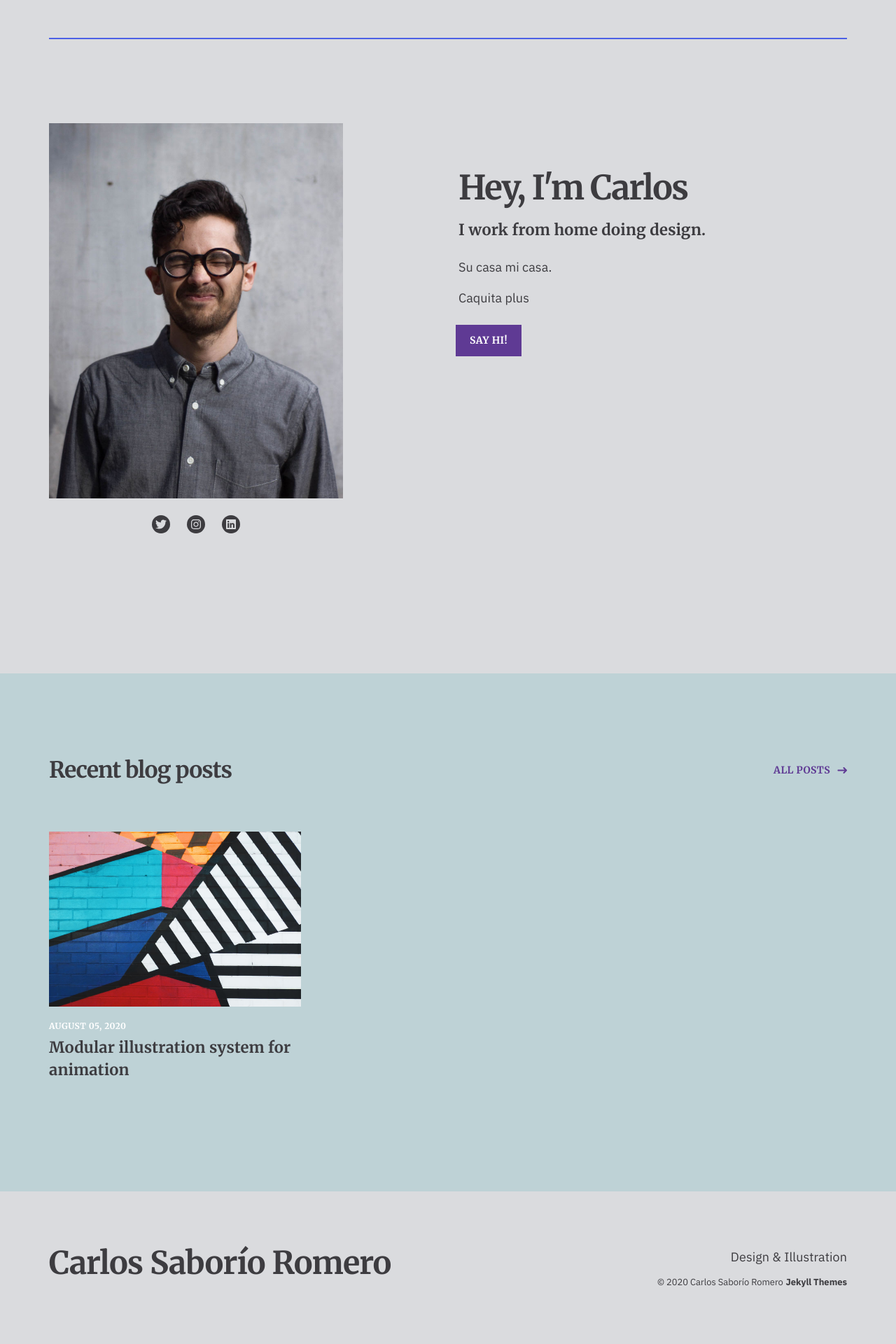
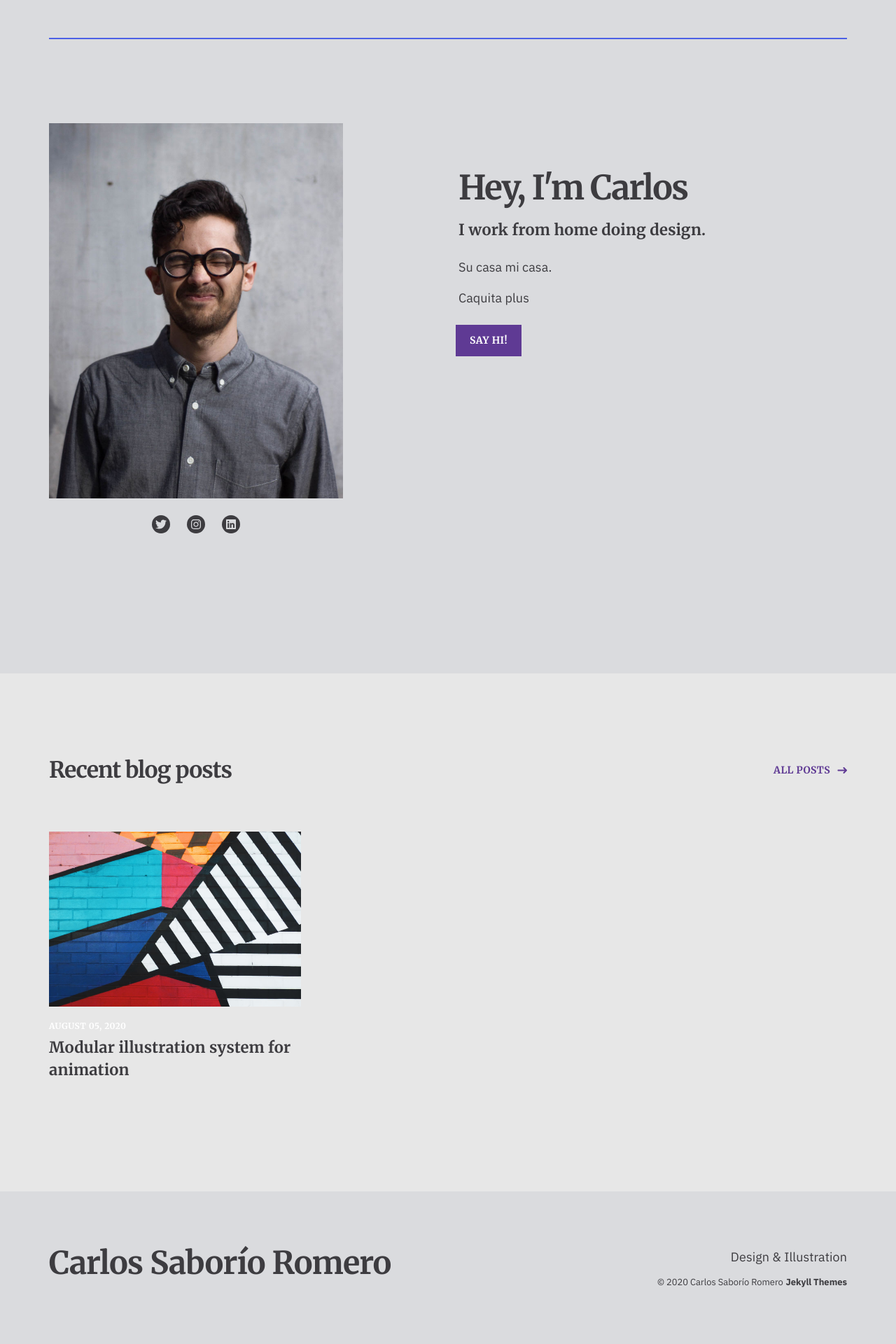
Before and after one commit to Zavorio/zavorio.github.io, a Jekyll site: the page built from index.html, in a window 1280 px wide. Shown: the part 2451-4371 px from the top of the page at 70% size. Built offline with Jekyll 4.4.1, drawn with Linux system fonts in a browser that asks for light colours; nearby versions of some CDN libraries.

Commit message:
Update _section__recent-posts.scss

```diff
--- a/_sass/_includes/_section__recent-posts.scss
+++ b/_sass/_includes/_section__recent-posts.scss
@@ -6,7 +6,7 @@
 
 .recent-posts {
   padding: 64px 0 80px;
-  background-color: #BED2D6;
+  background-color: #E7E7E7;
 
   .recent-posts__header {
     margin-bottom: 40px;
```
